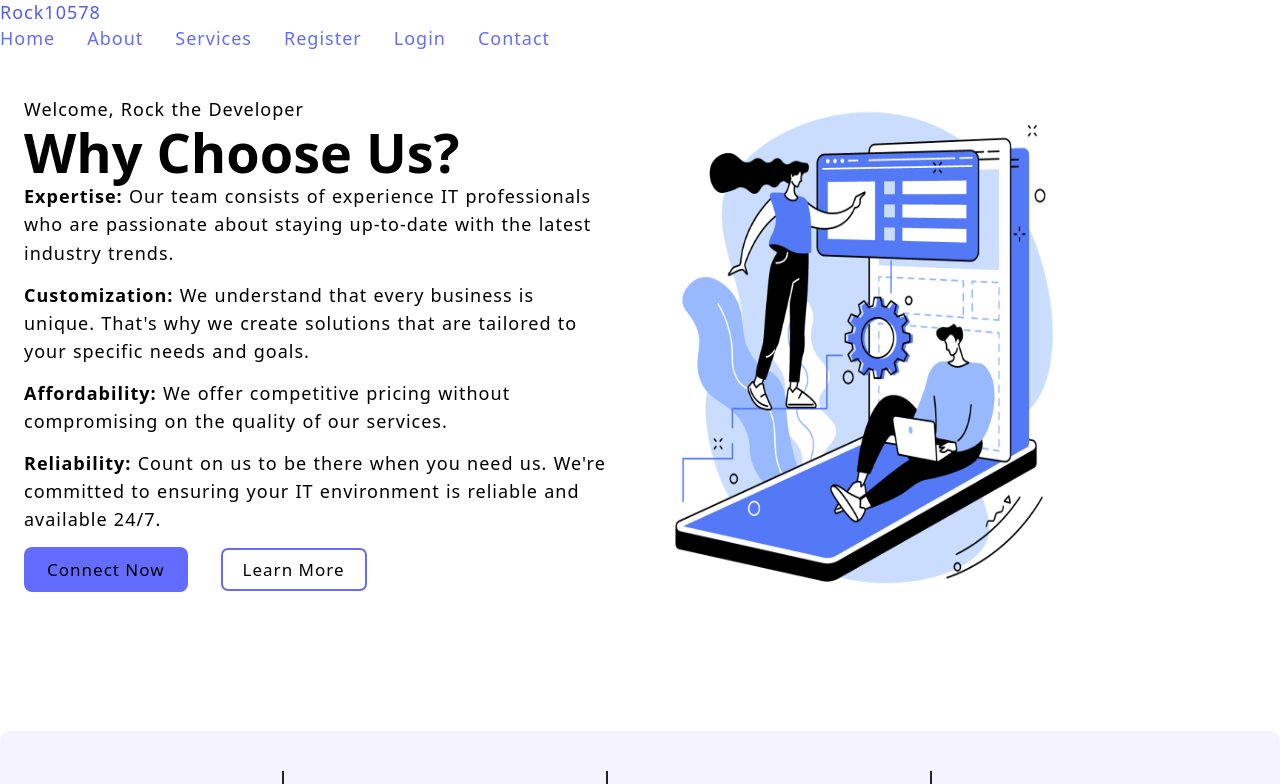
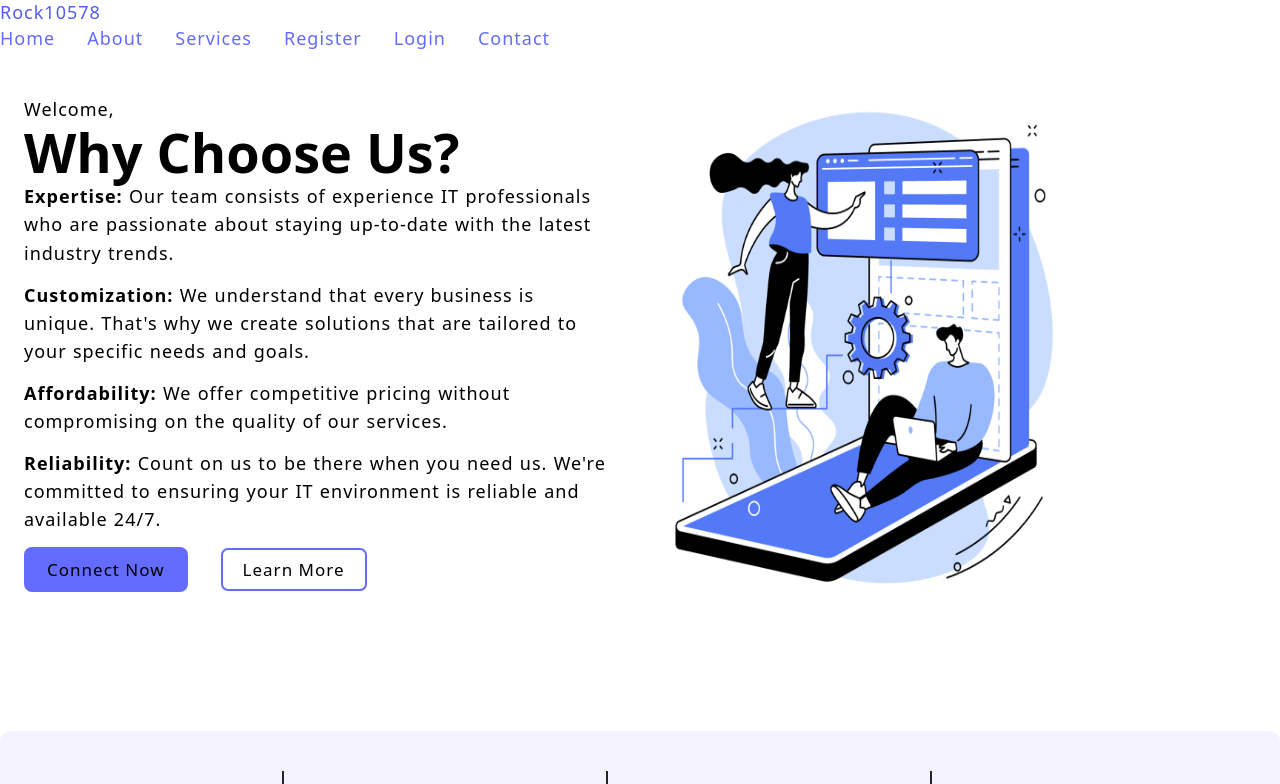
Before and after one commit to Rock10578/Service, a React (Vite) app in the folder client/: page /about in a window 1280 px wide. Shown: the top 784 px of the page. Built offline with nearby package versions, Linux system fonts and the light colour scheme; no server answers.

Commit message:
challenge to add username in about file done

```diff
--- a/client/src/pages/About.jsx
+++ b/client/src/pages/About.jsx
@@ -1,14 +1,17 @@
 import { NavLink } from "react-router-dom";
-import { Analytics } from "./Analytics";
+import { Analytics } from "../components/Analytics";
+import { useAuth } from "../store/auth";
 
 export const About = () => {
+    const { user } = useAuth();
+
     return(
         <>
         <main>
             <section className="section-hero">
                 <div className="container grid grid-two-cols">
                     <div className="hero-content">
-                        <p>Welcome, Rock the Developer</p>
+                        <p>Welcome, {user.username}</p>
                         <h1>Why Choose Us?</h1>
                         <p><b>Expertise:</b> Our team consists of experience IT professionals who are passionate about staying up-to-date with the latest industry trends.</p>
                         <br/>
--- a/client/src/pages/Contact.jsx
+++ b/client/src/pages/Contact.jsx
@@ -8,9 +8,7 @@ export const Contact = () => {
         email:"",
         message:""
     })
-
     const [userData,setUserData] = useState(true);
-
     const {user} = useAuth();
 
     if(userData && user){
--- a/client/src/pages/Home.jsx
+++ b/client/src/pages/Home.jsx
@@ -1,4 +1,4 @@
-import { Analytics } from "./Analytics"
+import { Analytics } from "../components/Analytics";
 
 export const Home = () => {
     return(<>
```
Also changed, not shown: client/src/components/Analytics.jsx (renamed from client/src/pages/Analytics.jsx).
